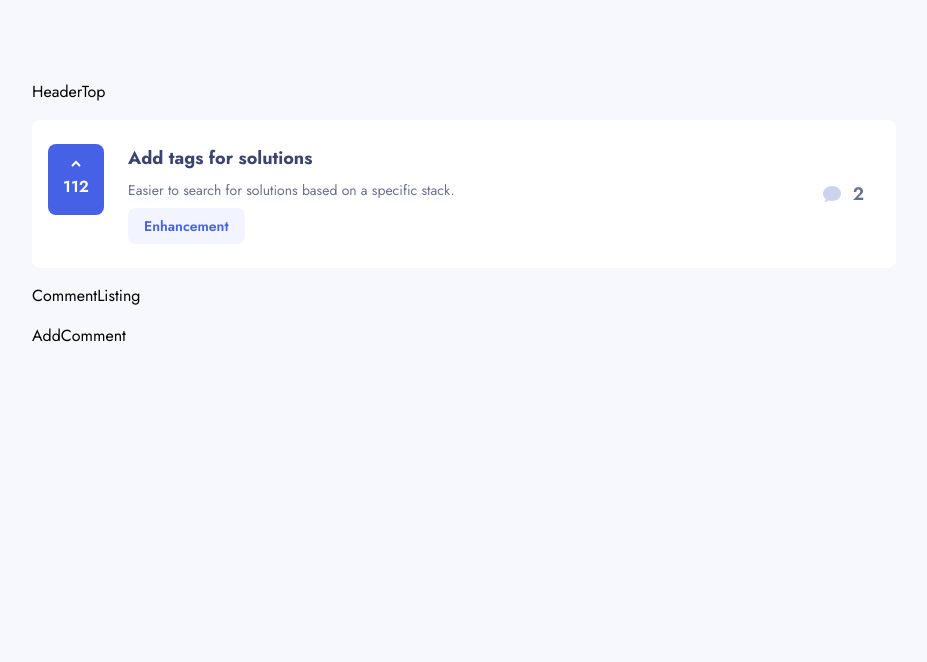
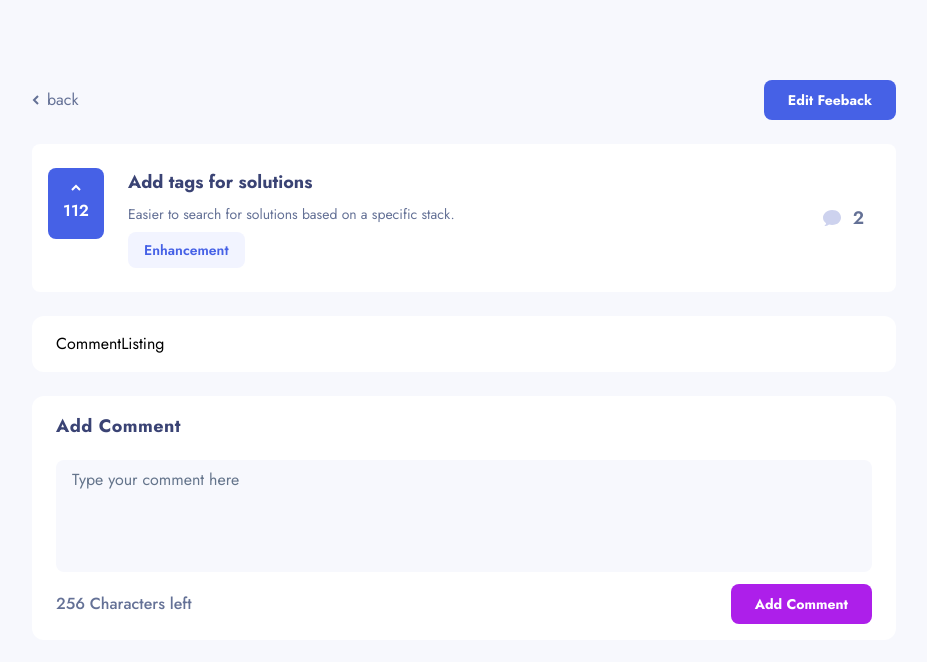
Before and after one commit to riteshmvteams/product-feedback-app, a React (Create React App) app: page /feedback/1 in a window 1280 px wide. Shown: the top 662 px of the page, without its empty margins (176-1103 px from the left). Built offline with nearby package versions, Linux system fonts and the light colour scheme.

Commit message:
add comment component designed

```diff
--- a/src/components/AddComment.jsx
+++ b/src/components/AddComment.jsx
@@ -1,3 +1,35 @@
+import { useState } from "react";
+import Button from "./Button";
+import TextArea from "./TextArea";
+
 export default function AddComment() {
-  return <div>AddComment</div>;
+  const [comment, setComment] = useState("");
+  const [leftChar, setLeftChar] = useState(256);
+
+  return (
+    <div className="bg-white px-6 py-4 rounded-xl">
+      <h2 className="text-clrText-primary font-bold text-lg tracking-wide capitalize mb-4">
+        Add Comment
+      </h2>
+
+      <form className="flex flex-col gap-3">
+        <TextArea
+          name="comment"
+          placeholder="Type your comment here"
+          value={comment}
+          setValue={setComment}
+          leftChar={leftChar}
+          setLeftChar={setLeftChar}
+        />
+        <div className="flex justify-between items-center">
+          <span className="text-base text-clrText-secondary tracking-normal font-medium">
+            {leftChar} Characters left
+          </span>
+          <Button className="bg-clrBtn-voilet text-white font-bold text-sm">
+            Add Comment
+          </Button>
+        </div>
+      </form>
+    </div>
+  );
 }
--- a/src/components/Button.jsx
+++ b/src/components/Button.jsx
@@ -10,7 +10,7 @@ export default function Button({
     <button
       onClick={onClick}
       type={type}
-      className={`py-3 px-6 rounded-lg outlineChange hover:opacity-70 transition-all duration-300 ${className}`}
+      className={`py-2.5 px-6 rounded-lg outlineChange hover:opacity-70 transition-all duration-300 ${className}`}
     >
       {children}
     </button>
--- a/src/components/CommentListing.jsx
+++ b/src/components/CommentListing.jsx
@@ -1,3 +1,3 @@
 export default function CommentListing() {
-  return <div>CommentListing</div>;
+  return <div className="bg-white px-6 py-4 rounded-xl">CommentListing</div>;
 }
--- a/src/components/HeaderTop.jsx
+++ b/src/components/HeaderTop.jsx
@@ -1,3 +1,26 @@
+import { useNavigate } from "react-router-dom";
+import backIcon from "../assets/shared/back.svg";
+import Button from "./Button";
+
 export default function HeaderTop() {
-  return <div>HeaderTop</div>;
+  const navigate = useNavigate();
+
+  return (
+    <div className="flex justify-between">
+      <button
+        className="flex items-center gap-2 group"
+        onClick={() => navigate(-1)}
+      >
+        <figure>
+          <img src={backIcon} alt="backIcon" />
+        </figure>
+        <span className="group-hover:underline text-clrText-secondary font-normal text-base ">
+          back
+        </span>
+      </button>
+      <Button className="bg-clrBtn-blue text-white font-bold text-sm">
+        Edit Feeback
+      </Button>
+    </div>
+  );
 }
--- /dev/null
+++ b/src/components/TextArea.jsx
@@ -0,0 +1,32 @@
+export default function TextArea({
+  placeholder,
+  name,
+  label,
+  value,
+  setValue,
+  leftChar,
+  setLeftChar,
+}) {
+  const handleChange = (e) => {
+    if (leftChar < 0) return;
+    if (leftChar) {
+      setLeftChar(leftChar - e.target.value.length);
+    }
+    setValue(e.target.value);
+  };
+  return (
+    <div className="flex flex-col gap-1 items-start">
+      <label className="text-sm " htmlFor={name}>
+        {label}
+      </label>
+      <textarea
+        name={name}
+        id={name}
+        value={value}
+        onChange={handleChange}
+        className="bg-body rounded-lg px-4 py-2 h-28 w-full placeholder:text-slate-500 resize-none focus-visible:outline-clrBtn-voilet focus-visible:outline-dotted focus-visible:outline-2 transition-all duration-200"
+        placeholder={placeholder}
+      ></textarea>
+    </div>
+  );
+}
--- a/src/pages/SingleProductFeedbackPage.jsx
+++ b/src/pages/SingleProductFeedbackPage.jsx
@@ -25,7 +25,7 @@ export default function SingleProductFeedbackPage() {
   }, [feedbackid, state?.feedbackList]);
 
   return (
-    <div className="flex flex-col gap-4 max-w-4xl mx-auto w-full px-4">
+    <div className="flex flex-col gap-6 max-w-4xl mx-auto w-full px-4">
       {feedback === null ? (
         <div>You have Entered the wrong id</div>
       ) : (
```
Also changed, not shown: src/assets/shared/back.svg (added).
